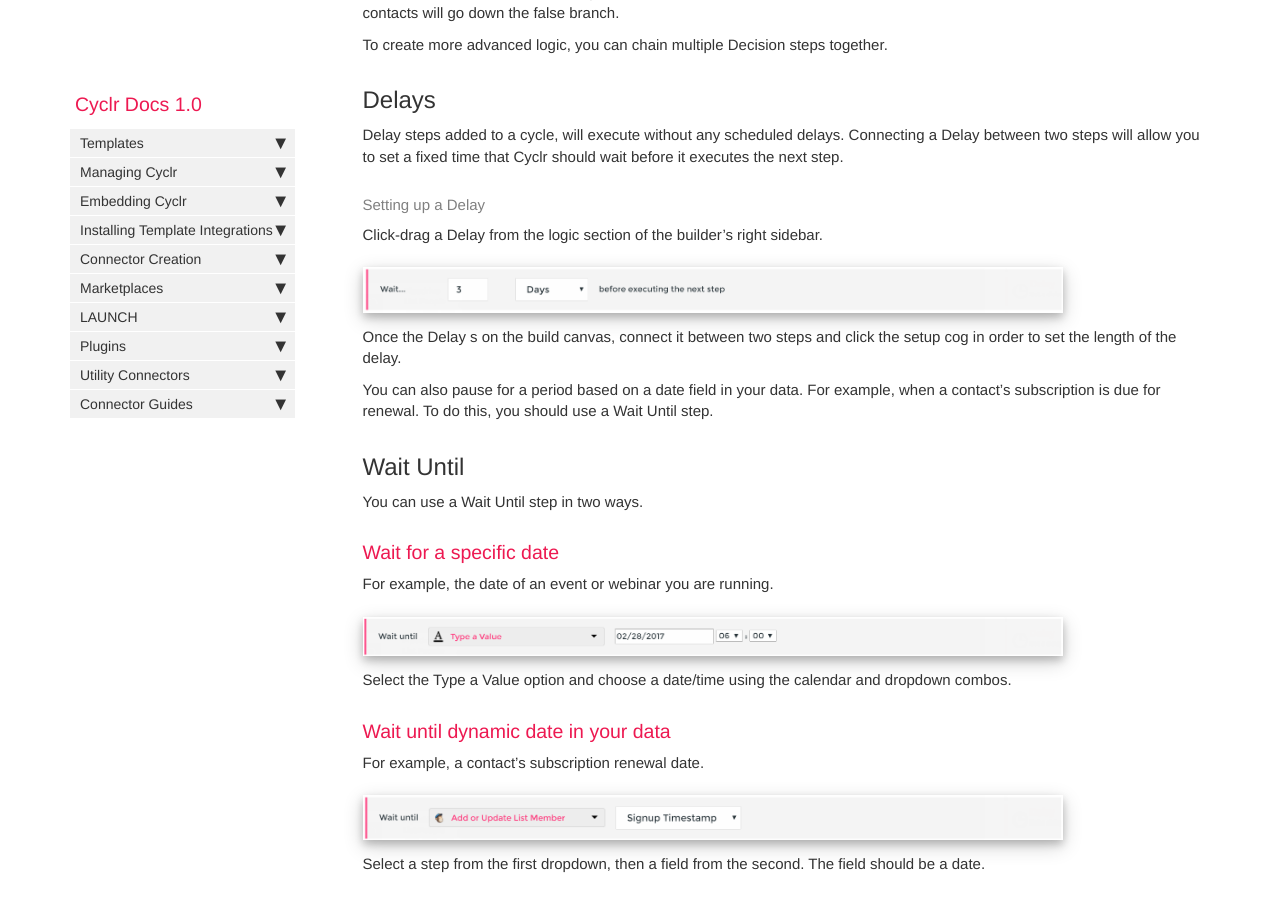
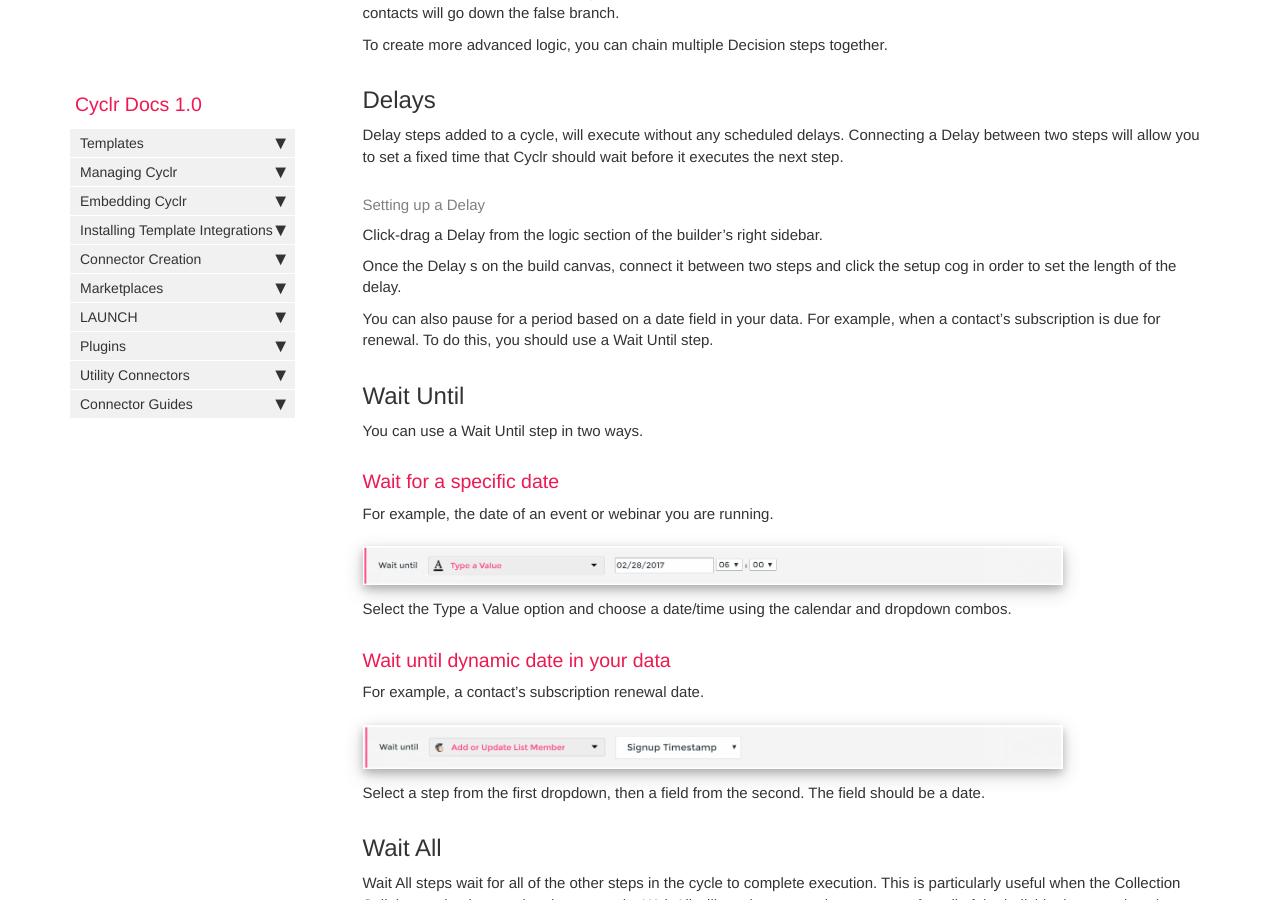
Before and after one commit to sneakysneak/docs, a Jekyll site: the page built from pages/templates/logic-tools.md, in a window 1280 px wide and 900 px high, scrolled down 1617 px. Built offline with Jekyll 4.4.1, drawn with Linux system fonts in a browser that asks for light colours; nearby versions of some CDN libraries; comment, search, counter and statistics services are not loaded.

Commit message:
Update logic-tools.md

```diff
--- a/pages/templates/logic-tools.md
+++ b/pages/templates/logic-tools.md
@@ -51,7 +51,7 @@ Delay steps added to a cycle, will execute without any scheduled delays. Connect
 
 Click-drag a Delay from the logic section of the builder’s right sidebar.
 
-![](./images/delay.png)
+
 
 Once the Delay s on the build canvas, connect it between two steps and click the setup cog in order to set the length of the delay.
 
```
